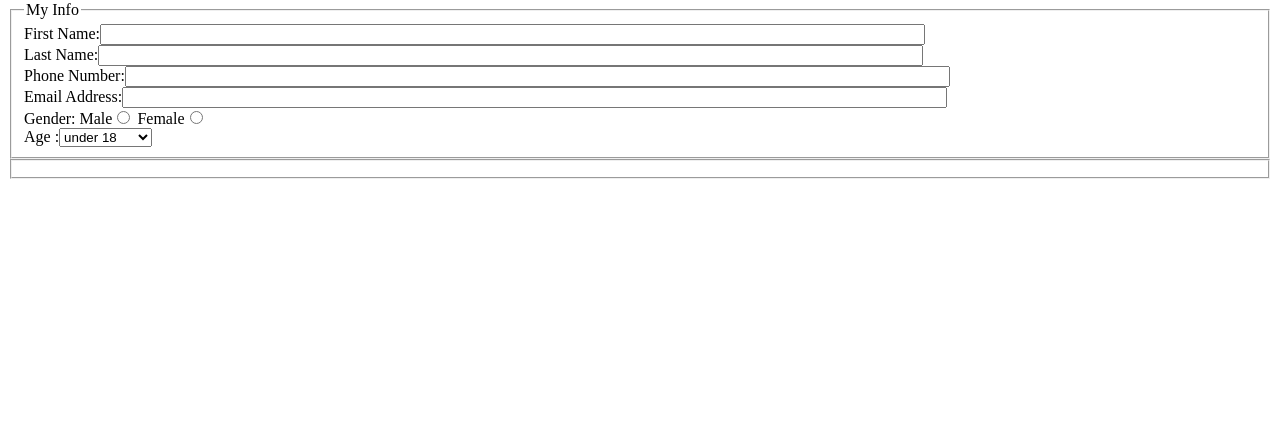
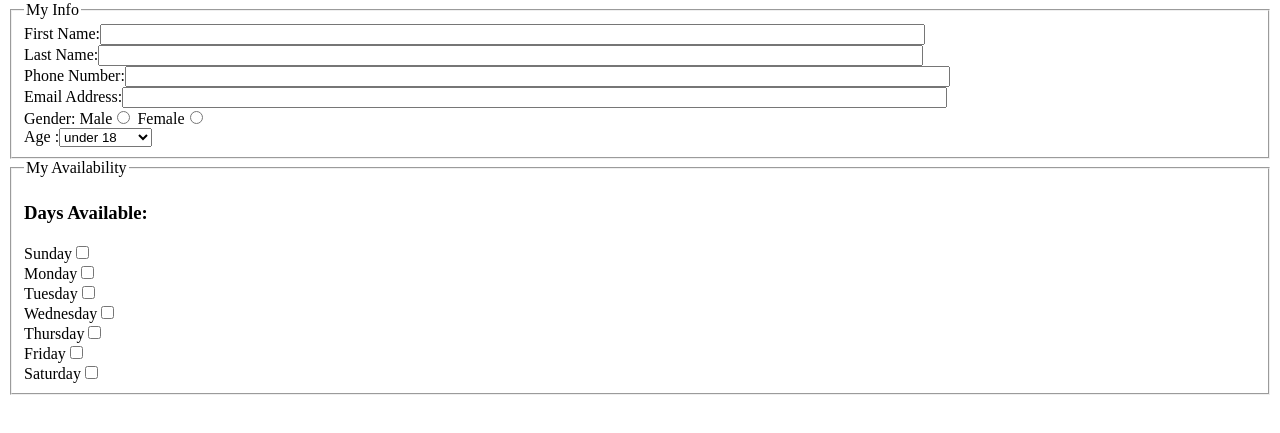
Before and after one commit to robowango/lab4, a plain HTML site: page index.html in a window 1280 px wide. Shown: the part 79-512 px from the top of the page. Drawn offline with Linux system fonts and the light colour scheme.

Commit message:
Update index.html
adding the days of the week

```diff
--- a/index.html
+++ b/index.html
@@ -32,3 +32,14 @@
 			</div>
 		</fieldset>
 		<fieldset>
+			<legend>My Availability</legend>
+			<div><h3>Days Available:</h3></div>
+			<div>
+				<div><label>Sunday<input type="checkbox" name="available_field[]" value="sunday"></label></div>
+				<div><label>Monday<input type="checkbox" name="available_field[]" value="monday"></label></div>
+				<div><label>Tuesday<input type="checkbox" name="available_field[]" value="tuesday"></label></div>
+				<div><label>Wednesday<input type="checkbox" name="available_field[]" value="wednesday"></label></div>
+				<div><label>Thursday<input type="checkbox" name="available_field[]" value="thursday"></label></div>
+				<div><label>Friday<input type="checkbox" name="available_field[]" value="friday"></label></div>
+				<div><label>Saturday<input type="checkbox" name="available_field[]" value="saturday"></label></div>
+			</div>
```
